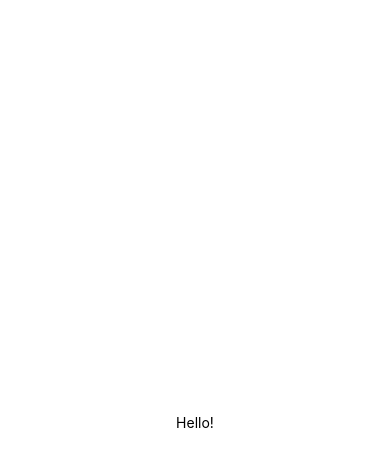
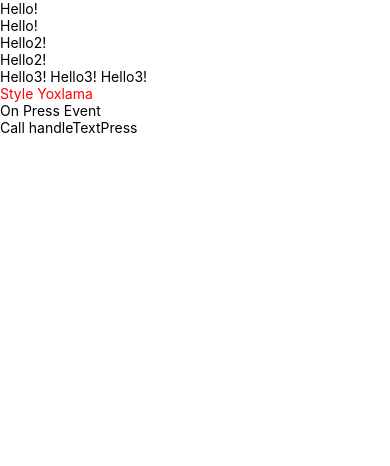
Before and after one commit to gabilgg07/ReactNativeLesson, a React Native app in the folder reactNativeExpoLesson/: screen / in a window 390 px wide. Shown: the top 466 px of the page. Built offline with nearby package versions, Linux system fonts and the light colour scheme.

Commit message:
View, Text, SafeAreaView, numberOfLines, StyleSheet, onPress, handleTextPress

```diff
--- a/reactNativeExpoLesson/App.js
+++ b/reactNativeExpoLesson/App.js
@@ -1,20 +1,62 @@
 import { StatusBar } from "expo-status-bar";
-import { StyleSheet, Text, View } from "react-native";
+import { StyleSheet, Text, View, SafeAreaView } from "react-native";
 
 export default function App() {
+  const handleTextPress = () => {
+    console.log("====================================");
+    console.log("On Press worked HandleTextPress");
+    console.log("====================================");
+  };
+
   return (
-    <View style={styles.container}>
+    // View -> div
+    // <View style={styles.container}>
+
+    // Text -> p
+    //   <Text>Hello!</Text>
+    //   <StatusBar style="auto" />
+    // </View>
+
+    // SafeAreaView - misal iPhone-da gorunus cercivesinde olsun,
+    //kameranin altina, ekranin qovsu altina dusmesin.
+
+    <SafeAreaView style={styles.container}>
+      {/* alt alta yazilmasi ucun ya asagidaki kimi iki Text componentinden istifade edirik, */}
       <Text>Hello!</Text>
+      <Text>Hello!</Text>
+
+      {/* ya da xususi simvollarla: */}
+      <Text>Hello2! {"\n"}Hello2!</Text>
+
+      {/* numberOfLine atributuna 1 sayi versek ise hemin Text-deki sadece 1ci line da olan gorunecek ios-da,
+      web de ise digerlerini de yanyana getirecek: */}
+      <Text numberOfLines={1}>
+        Hello3! {"\n"}Hello3! {"\n"}Hello3!
+      </Text>
+
+      {/* style icine ancaq ya object sekinde parametrler otururuk,
+    ya da objectlerden ibaret arrey seklinde */}
+      <Text style={styles.examplStyle}>Style Yoxlama</Text>
+
+      {/* her hansi bir component-in uzerine basdiqda
+     bir is gormesi ucun: */}
+      <Text onPress={() => console.log("Text Pressed")}>On Press Event</Text>
+      {/* normal gorunus, yeni seliqe ucun ayrica function yaziriq: */}
+      <Text onPress={handleTextPress}>Call handleTextPress</Text>
+
       <StatusBar style="auto" />
-    </View>
+    </SafeAreaView>
   );
 }
 
+// style-lar bu sekilde hazir objectde yazila bilinir.
+// StyleSheet - icinde yazmagin ustunluyu sehv yazildiqda errorla bildirir, eks halda bildirmir.
 const styles = StyleSheet.create({
   container: {
     flex: 1,
     backgroundColor: "#fff",
-    alignItems: "center",
-    justifyContent: "center",
+  },
+  examplStyle: {
+    color: "red",
   },
 });
```
